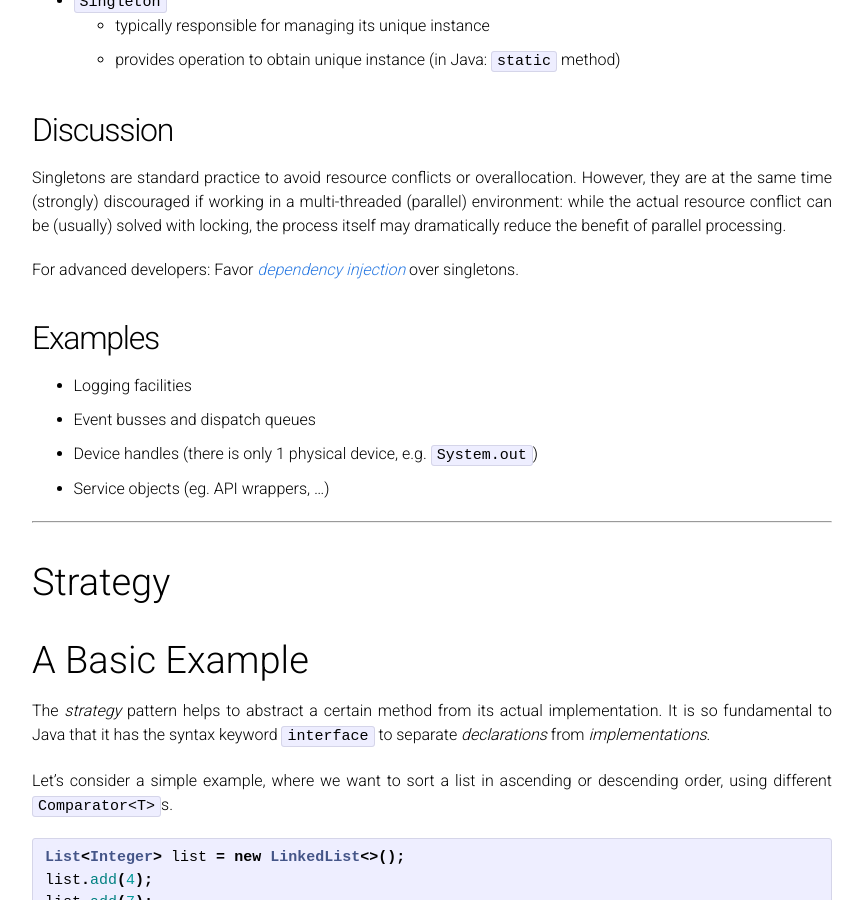
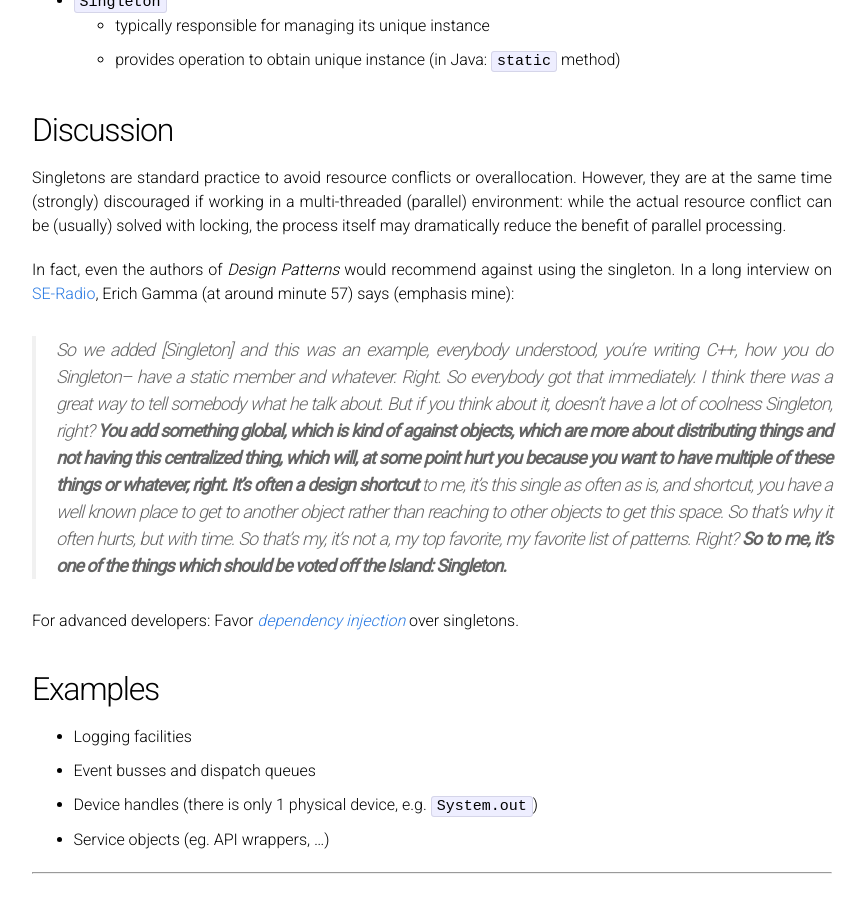
Before and after one commit to ohm-softa/ohm-softa.github.io, a Jekyll site: the page built from 08ln-singleton-factory-strategy-command.md, in a window 1280 px wide and 900 px high, scrolled down 2712 px. Shown: the whole window, without its empty margins (208-1075 px from the left). Built offline with Jekyll 4.4.1, drawn with Linux system fonts in a browser that asks for light colours; our own code applies the rules of GitHub Pages for plain Markdown files.

Commit message:
Added Link to SE

```diff
--- a/08ln-singleton-factory-strategy-command.md
+++ b/08ln-singleton-factory-strategy-command.md
@@ -127,6 +127,20 @@ Most developers opt for the _lazy initialization_ method, since it makes the ini
 
 Singletons are standard practice to avoid resource conflicts or overallocation.
 However, they are at the same time (strongly) discouraged if working in a multi-threaded (parallel) environment: while the actual resource conflict can be (usually) solved with locking, the process itself may dramatically reduce the benefit of parallel processing.
+
+In fact, even the authors of _Design Patterns_ would recommend against using the singleton.
+In a long interview on [SE-Radio](https://www.se-radio.net/2014/11/episode-215-gang-of-four-20-years-later/), Erich Gamma (at around minute 57) says (emphasis mine):
+
+> So we added \[Singleton\] and this was an example, everybody understood, you’re writing C++, how you do Singleton-- have a static member and whatever.
+> Right. So everybody got that immediately.
+> I think there was a great way to tell somebody what he talk about.
+> But if you think about it, doesn’t have a lot of coolness Singleton, right?
+> **You add something global, which is kind of against objects, which are more about distributing things and not having this centralized thing, which will, at some point hurt you because you want to have multiple of these things or whatever, right.**
+> **It’s often a design shortcut** to me, it’s this single as often as is, and shortcut, you have a well known place to get to another object rather than reaching to other objects to get this space.
+> So that’s why it often hurts, but with time.
+> So that’s my, it’s not a, my top favorite, my favorite list of patterns.
+> Right?
+> **So to me, it’s one of the things which should be voted off the Island: Singleton.**
 
 For advanced developers: Favor [_dependency injection_](https://en.wikipedia.org/wiki/Dependency_injection) over singletons.
 
```
